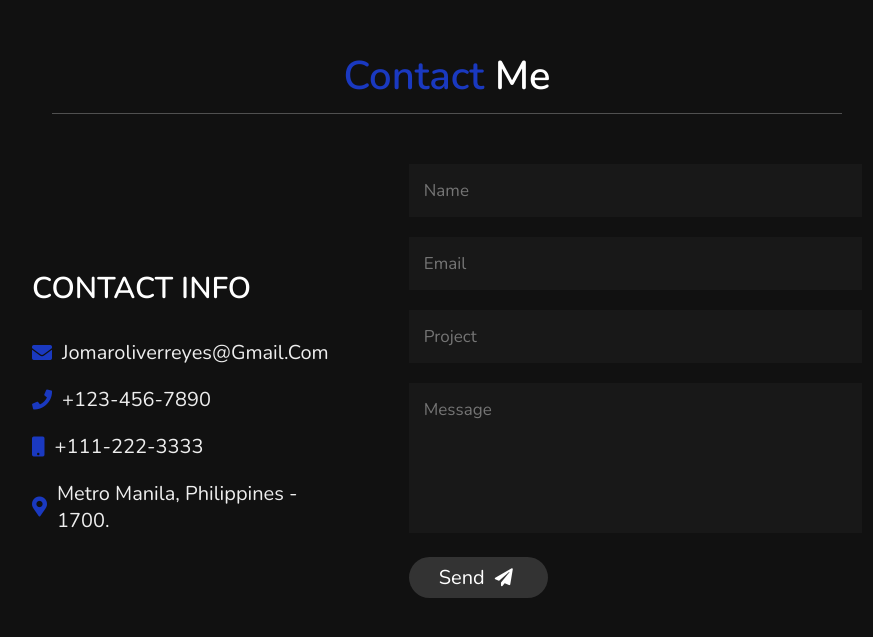
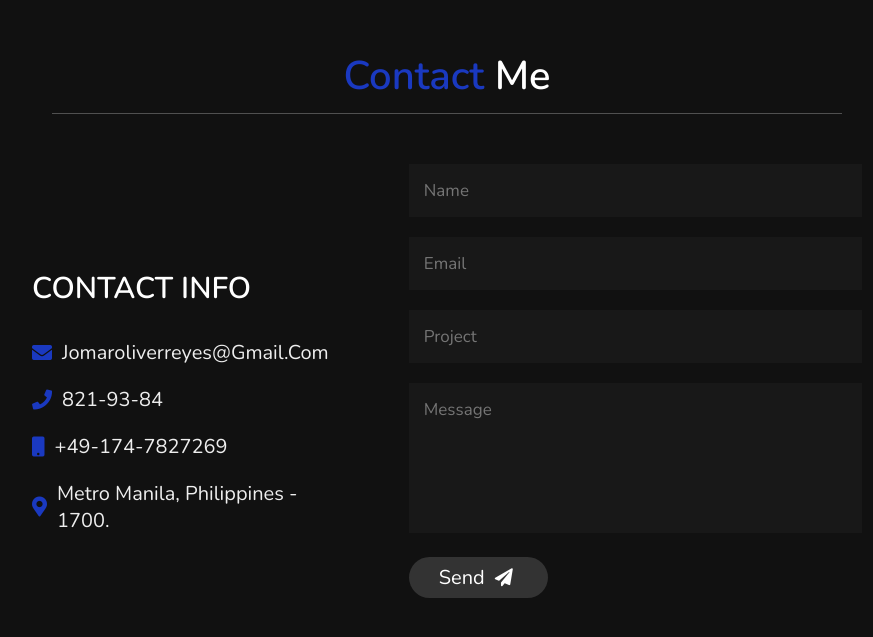
Before and after one commit to j0rd3v/j0rd3v.github.io, a plain HTML site: page index.html in a window 1280 px wide. Shown: the part 3171-3808 px from the top of the page, without its empty margins (368-1241 px from the left). Drawn offline with nearby package versions, Linux system fonts and the light colour scheme; files whose address does not match are found by name.

Commit message:
12-22-21

```diff
--- a/index.html
+++ b/index.html
@@ -209,8 +209,8 @@
 
         <div class="info">
             <h3> <i class="fas fa-envelope"></i> jomaroliverreyes@gmail.com </h3>
-            <h3> <i class="fas fa-phone"></i> +123-456-7890 </h3>
-            <h3> <i class="fas fa-mobile"></i> +111-222-3333 </h3>
+            <h3> <i class="fas fa-phone"></i> 821-93-84 </h3>
+            <h3> <i class="fas fa-mobile"></i> +49-174-7827269 </h3>
             <h3> <i class="fas fa-map-marker-alt"></i> Metro Manila, Philippines - 1700. </h3>
         </div>
 
```
